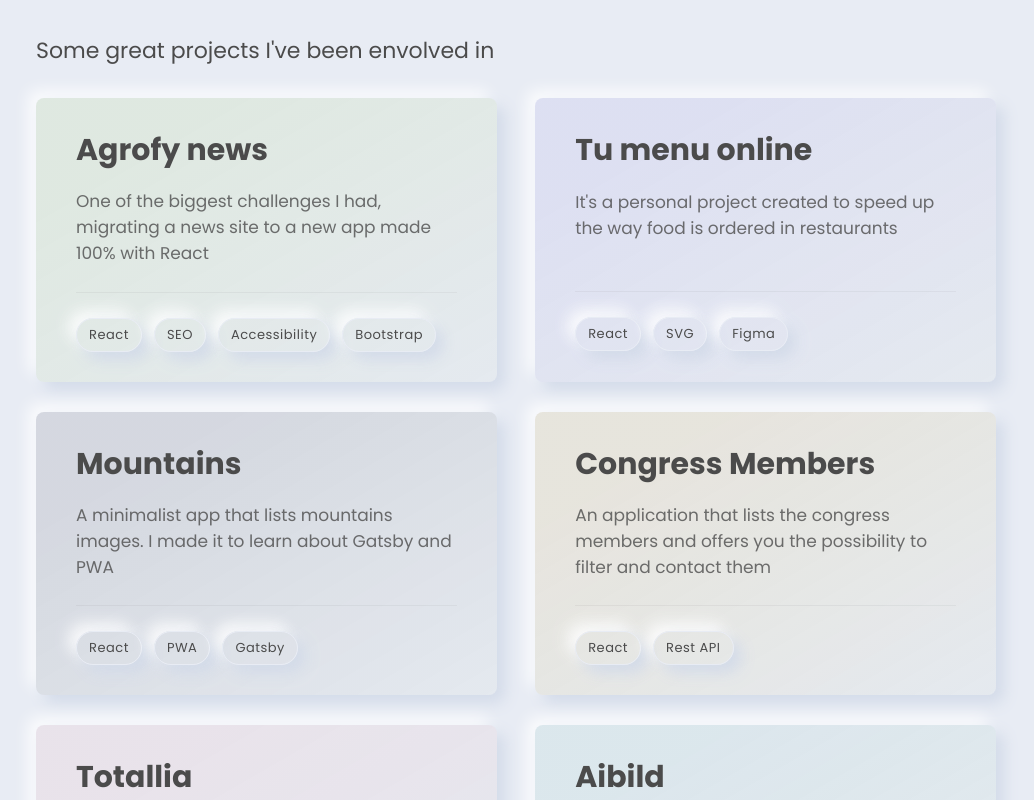
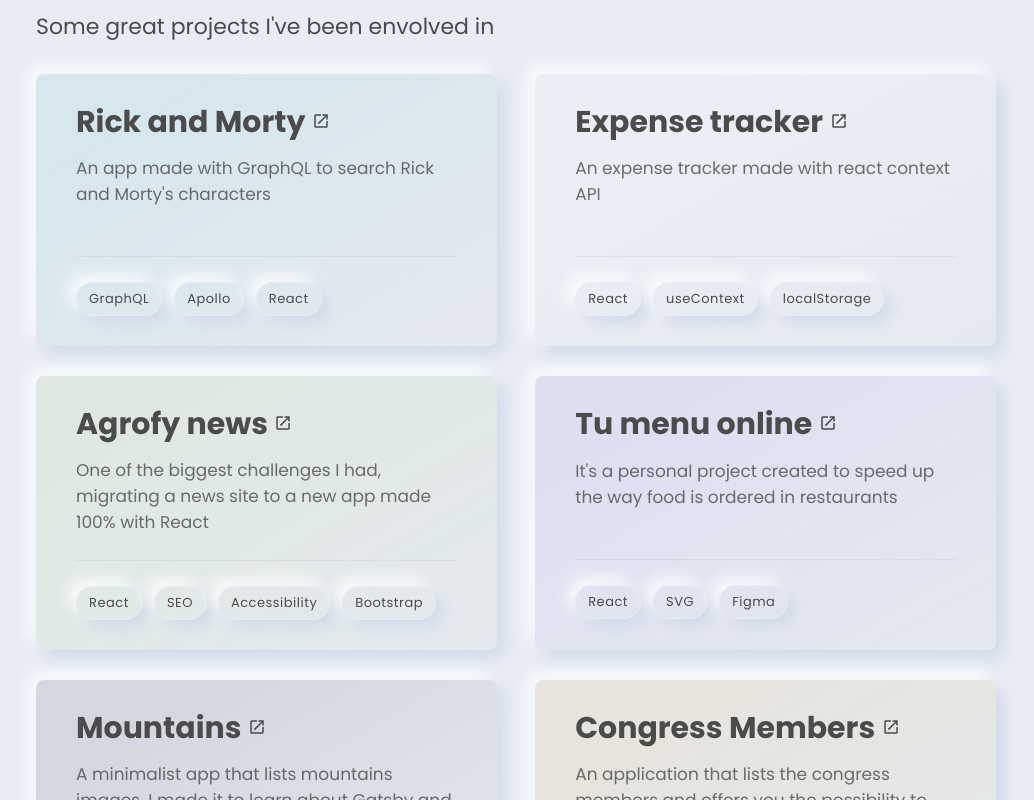
Before and after one commit to juanhelbert/resume, a React (Create React App) app: page / in a window 1280 px wide. Shown: the part 1600-2400 px from the top of the page, without its empty margins (124-1158 px from the left). Built offline with nearby package versions, Linux system fonts and the light colour scheme.

Commit message:
Updating data

```diff
--- a/src/App.scss
+++ b/src/App.scss
@@ -26,6 +26,7 @@
   font-size: 4em;
   letter-spacing: 1.5px;
   margin-bottom: 20px;
+  line-height: 1.2em;
 }
 
 p {
--- a/src/atoms/Card/Card.js
+++ b/src/atoms/Card/Card.js
@@ -1,6 +1,8 @@
 import React from 'react'
 import Fade from 'react-reveal/Fade';
 import './Card.scss'
+
+const linkIcon = <svg className="link-icon" viewBox="0 0 24 24" fill="#4b4b4b"><path d="M19 19H5V5h7V3H5c-1.11 0-2 .9-2 2v14c0 1.1.89 2 2 2h14c1.1 0 2-.9 2-2v-7h-2v7zM14 3v2h3.59l-9.83 9.83 1.41 1.41L19 6.41V10h2V3h-7z"></path></svg>
 
 const Card = (props) => {
   const { title, className, description, link, tags } = props
@@ -9,7 +11,7 @@
   return (
     <Fade duration={500} >
       <a target='_blank' href={link} rel="noopener noreferrer" className={`card ${className}`}>
-        <h3>{title}</h3>
+        <h3>{title} {linkIcon}</h3>
         <p>{description}</p>
         <ul>
           {tagsList}
--- a/src/atoms/Card/Card.scss
+++ b/src/atoms/Card/Card.scss
@@ -7,10 +7,16 @@
   padding: 30px 40px 15px;
   border-radius: 8px;
   color: #4b4b4b;
+  position: relative;
+  .link-icon {
+    width: 18px;
+    margin: 0 0 2px 0px;
+  }
   h3 {
     font-size: 3em;
     width: 100%;
     margin-bottom: 0.5em;
+    line-height: 1.2em;
   }
   p {
     font-size: 1.7em;
@@ -35,6 +41,12 @@
       border: 1px solid #e8ecf4;
       box-shadow: 8px 8px 15px #d3dbe9, -8px -8px 15px #ffffffcc;
     }
+  }
+  &.ram {
+    background-image: linear-gradient(150deg, rgba(150, 215, 215, 0.2) 20%, rgba(90, 130, 21, 0.02) 100%);
+  }
+  &.exp {
+    background-image: linear-gradient(150deg, rgba(242, 243, 247, 0.4) 20%, rgba(90, 130, 21, 0.02) 100%);
   }
   &.agr {
     background-image: linear-gradient(150deg, rgba(126, 198, 10, 0.08) 20%, rgba(90, 130, 21, 0.02) 100%);
--- a/src/organisms/Cards/Cards.js
+++ b/src/organisms/Cards/Cards.js
@@ -2,54 +2,64 @@
 import { Card } from '../../atoms/Card/Card'
 import './Cards.scss'
 
+const elements = [
+  {
+    title: 'Rick and Morty',
+    description: "An app made with GraphQL to search Rick and Morty's characters",
+    tags: ['GraphQL', 'Apollo', 'React'],
+    link: 'https://rickandmorty-jh.netlify.com/',
+    className: 'ram'
+  }, {
+    title: 'Expense tracker',
+    description: 'An expense tracker made with react context API',
+    tags: ['React', 'useContext', 'localStorage'],
+    link: 'https://context-expense-tracker.netlify.com/',
+    className: 'exp'
+  }, {
+    title: 'Agrofy news',
+    description: 'One of the biggest challenges I had, migrating a news site to a new app made 100% with React',
+    tags: ['React', 'SEO', 'Accessibility', 'Bootstrap'],
+    link: 'https://news.agrofy.com.ar/',
+    className: 'agr'
+  }, {
+    title: 'Tu menu online',
+    description: "It's a personal project created to speed up the way food is ordered in restaurants",
+    tags: ['React', 'SVG', 'Figma'],
+    link: 'https://tumenuonline.com/',
+    className: 'tmo'
+  }, {
+    title: 'Mountains',
+    description: 'A minimalist app that lists mountains images. I made it to learn about Gatsby and PWA',
+    tags: ['React', 'PWA', 'Gatsby'],
+    link: 'https://mountains-hj.netlify.com/',
+    className: 'mou'
+  }, {
+    title: 'Congress Members',
+    description: 'An application that lists the congress members and offers you the possibility to filter and contact them',
+    tags: ['React', 'Rest API'],
+    link: 'https://congressmembers.netlify.com/',
+    className: 'con'
+  }, {
+    title: 'Totallia',
+    description: "Totallia was my first site as a freelance developer. I knew very little about Wordpress, but that wasn't a barrier",
+    tags: ['Wordpress', 'HTML/CSS', 'Freelance'],
+    link: 'https://totallia.com/',
+    className: 'tot'
+  }, {
+    title: 'Aibild',
+    description: "One of the biggest ecommerce I've ever done. I love the way it looks.",
+    tags: ['Magento', 'Bootstrap', 'Ecommerce'],
+    link: 'https://aibild.com/',
+    className: 'aib'
+  }
+]
+
+
 const Cards = () => {
   return (
-    <>
-      <div className='cards'>
-        <Card
-          title='Agrofy news'
-          description='One of the biggest challenges I had, migrating a news site to a new app made 100% with React'
-          tags={['React', 'SEO', 'Accessibility', 'Bootstrap']}
-          link='https://news.agrofy.com.ar/'
-          className='agr'
-        />
-        <Card
-          title='Tu menu online'
-          description="It's a personal project created to speed up the way food is ordered in restaurants"
-          tags={['React', 'SVG', 'Figma']}
-          link='https://tumenuonline.com/'
-          className='tmo'
-        />
-        <Card
-          title='Mountains'
-          description='A minimalist app that lists mountains images. I made it to learn about Gatsby and PWA'
-          tags={['React', 'PWA', 'Gatsby']}
-          link='https://mountains-hj.netlify.com/'
-          className='mou'
-        />
-        <Card
-          title='Congress Members'
-          description='An application that lists the congress members and offers you the possibility to filter and contact them'
-          tags={['React', 'Rest API']}
-          link='https://congressmembers.netlify.com/'
-          className='con'
-        />
-        <Card
-          title='Totallia'
-          description="Totallia was my first site as a freelance developer. I knew very little about Wordpress, but that wasn't a barrier"
-          tags={['Wordpress', 'HTML/CSS', 'Freelance']}
-          link='https://totallia.com/'
-          className='tot'
-        />
-        <Card
-          title='Aibild'
-          description="One of the biggest ecommerce I've ever done. I love the way it looks."
-          tags={['Magento', 'Bootstrap', 'Ecommerce']}
-          link='https://aibild.com/'
-          className='aib'
-        />
-      </div>
-    </>
+    <div className='cards'>
+      {elements.map(card => <Card {...card} />)}
+    </div>
   )
 }
 
--- a/src/organisms/Content/Content.js
+++ b/src/organisms/Content/Content.js
@@ -18,6 +18,7 @@
           <p>I'm always looking for new challenges.</p>
         </Fade>
       </section>
+
       <section className='container web-experiencie'>
         <Fade bottom>
           <h2>A web enthusiast</h2>
@@ -33,6 +34,7 @@
           <svg viewBox="0 0 512 512"><path d="M506.134 241.843c-.006-.006-.011-.013-.018-.019l-104.504-104c-7.829-7.791-20.492-7.762-28.285.068-7.792 7.829-7.762 20.492.067 28.284L443.558 236H20c-11.046 0-20 8.954-20 20s8.954 20 20 20h423.557l-70.162 69.824c-7.829 7.792-7.859 20.455-.067 28.284 7.793 7.831 20.457 7.858 28.285.068l104.504-104c.006-.006.011-.013.018-.019 7.833-7.818 7.808-20.522-.001-28.314z" /></svg>
         </span>
       </section>
+
       <section className='container what-used'>
         <Fade bottom>
           <h2>What I've used</h2>
@@ -46,6 +48,7 @@
           <svg viewBox="0 0 512 512"><path d="M506.134 241.843c-.006-.006-.011-.013-.018-.019l-104.504-104c-7.829-7.791-20.492-7.762-28.285.068-7.792 7.829-7.762 20.492.067 28.284L443.558 236H20c-11.046 0-20 8.954-20 20s8.954 20 20 20h423.557l-70.162 69.824c-7.829 7.792-7.859 20.455-.067 28.284 7.793 7.831 20.457 7.858 28.285.068l104.504-104c.006-.006.011-.013.018-.019 7.833-7.818 7.808-20.522-.001-28.314z" /></svg>
         </span>
       </section>
+
       <section className='container contact'>
         <Fade bottom>
           <h2>Contact</h2>
```
Also changed, not shown: src/organisms/Used/Used.js.
